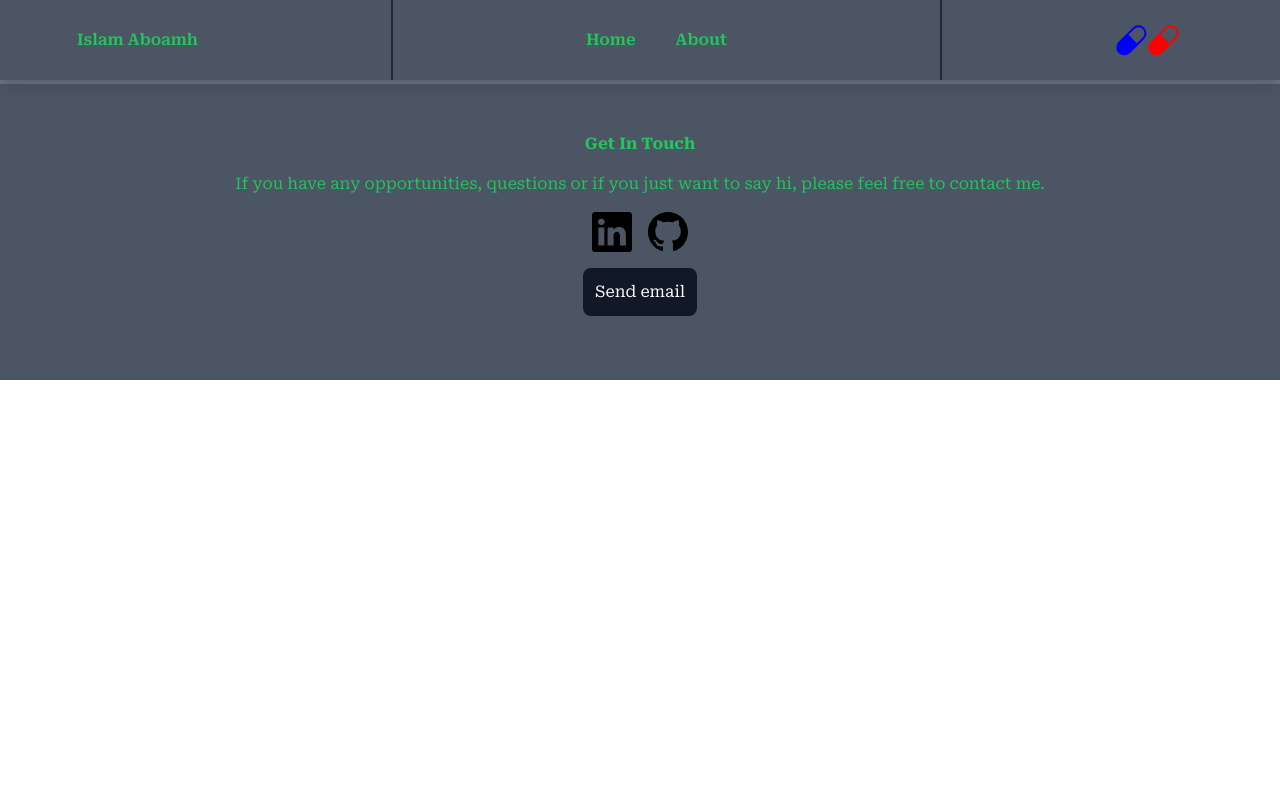
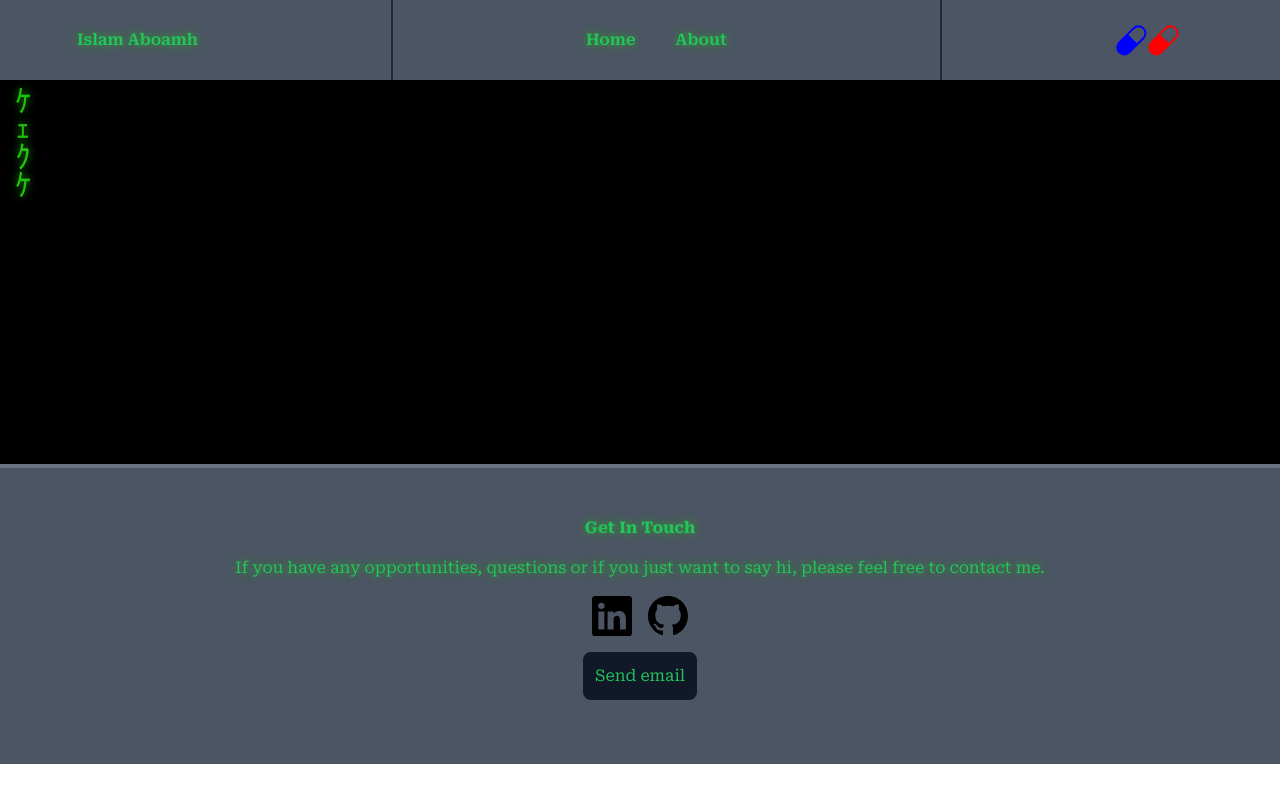
Before and after one commit to I-A11/islam-matrix, a Next.js app: page /matrix in a window 1280 px wide. Built offline with nearby package versions, Linux system fonts and the light colour scheme.

Commit message:
Add matrix font and start creating matrix rain component.

```diff
--- a/app/components/common/matrix/Footer.jsx
+++ b/app/components/common/matrix/Footer.jsx
@@ -3,7 +3,10 @@ import { BsGithub, BsLinkedin } from "react-icons/bs";
 
 const Footer = () => {
   return (
-    <div className="bg-gray-600 text-green-500">
+    <div
+      style={{ textShadow: "0px 0px 8px rgba(32, 194, 14, 0.8)" }}
+      className="bg-gray-600 text-green-500"
+    >
       <div className="border-2 border-gray-500 w-full mx-auto"></div>
 
       <div className="section mx-auto p-12">
@@ -24,7 +27,7 @@ const Footer = () => {
           </Link>
         </div>
         <Link href="mailto:d.islam1983@gmail.com">
-          <button className="bg-gray-900 text-white flex items-center justify-center self-center mx-auto my-4 p-3 border-none rounded-lg cursor-pointer">
+          <button className="bg-gray-900 text-green-500 flex items-center justify-center self-center mx-auto my-4 p-3 border-none rounded-lg cursor-pointer">
             Send email
           </button>
         </Link>
--- a/app/components/common/matrix/Navbar.jsx
+++ b/app/components/common/matrix/Navbar.jsx
@@ -10,6 +10,7 @@ const Navbar = () => {
   return (
     <div>
       <nav
+        style={{ textShadow: "0px 0px 8px rgba(32, 194, 14, 0.8)" }}
         className={`w-full bg-gray-600 text-green-500 sticky top-0 shadow-lg`}
       >
         <div className="justify-around items-center hidden md:flex py-6 border-b-1 font-semibold">
--- a/app/globals.css
+++ b/app/globals.css
@@ -3,6 +3,10 @@
 @tailwind utilities;
 
 /* Global CSS */
+@font-face {
+  font-family: matrixFont;
+  src: url(./assets/fonts/matrixFont.ttf);
+}
 
 * {
   margin: 0;
--- /dev/null
+++ b/app/matrix/MatrixRain.jsx
@@ -0,0 +1,15 @@
+// import Canvas from './Canvas'
+import React, { useRef, useEffect } from "react";
+import RainStream from "./RainStream";
+
+const MatrixRains = (props) => {
+  return (
+    <div className="bg-black h-96">
+      <div className="">
+        <RainStream />
+      </div>
+    </div>
+  );
+};
+
+export default MatrixRains;
--- /dev/null
+++ b/app/matrix/RainStream.jsx
@@ -0,0 +1,24 @@
+const RainStream = () => {
+  return (
+    <div
+      className="pt-2"
+      style={{
+        fontFamily: "matrixFont",
+        color: "#20c20e",
+        writingMode: "vertical-rl",
+        textOrientation: "upright",
+        userSelect: "none",
+        whiteSpace: "nowrap",
+        textShadow: "0px 0px 8px rgba(32, 194, 14, 0.8)",
+        fontSize: 30,
+      }}
+    >
+      {"test".split("").map((char, index) => (
+        <a style={{ marginTop: "-8" }} key={index}>
+          {char}
+        </a>
+      ))}
+    </div>
+  );
+};
+export default RainStream;
--- a/app/matrix/page.jsx
+++ b/app/matrix/page.jsx
@@ -3,11 +3,13 @@
 import Link from "next/link";
 import Navbar from "../components/common/matrix/Navbar";
 import Footer from "../components/common/matrix/Footer";
+import MatrixRain from "./MatrixRain";
 
 const Matrix = () => {
   return (
     <div className="">
       <Navbar />
+      <MatrixRain />
       <Footer />
     </div>
   );
```
Also changed, not shown: app/assets/fonts/matrixFont.ttf (added).
